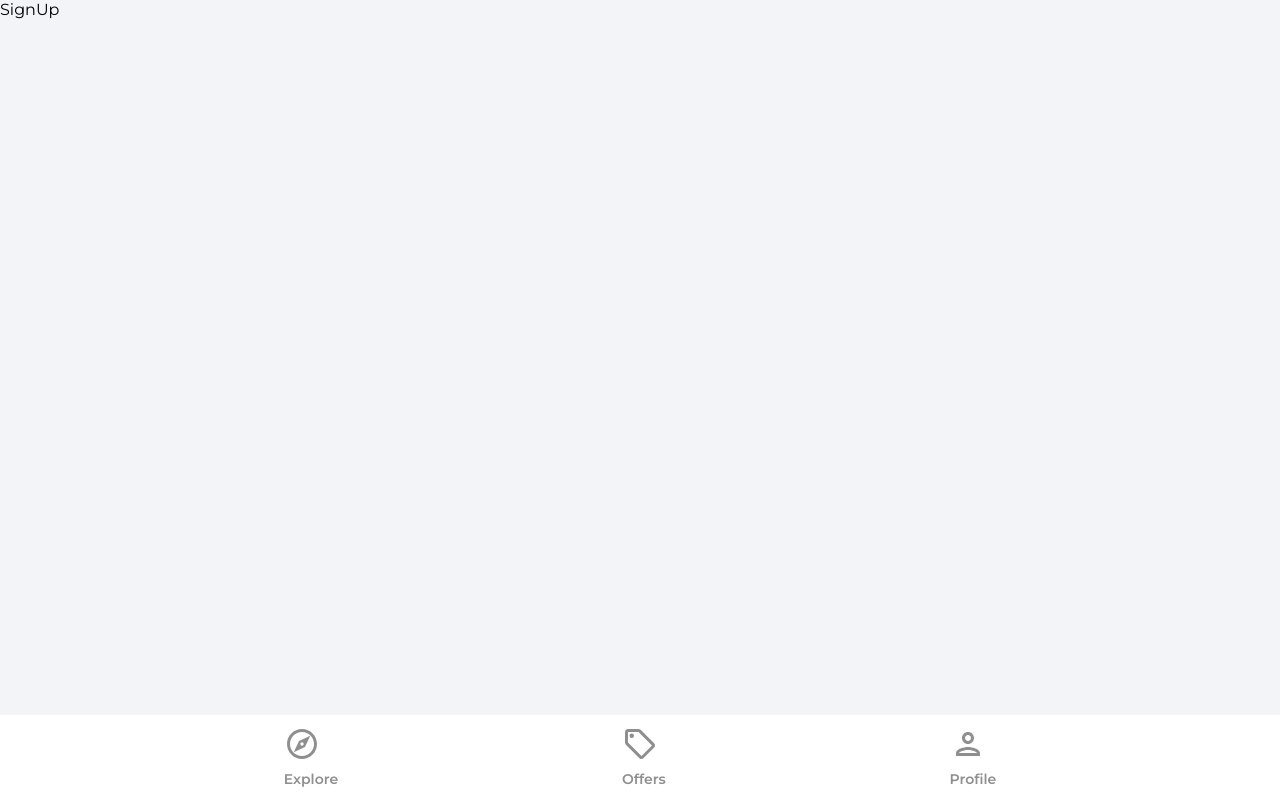
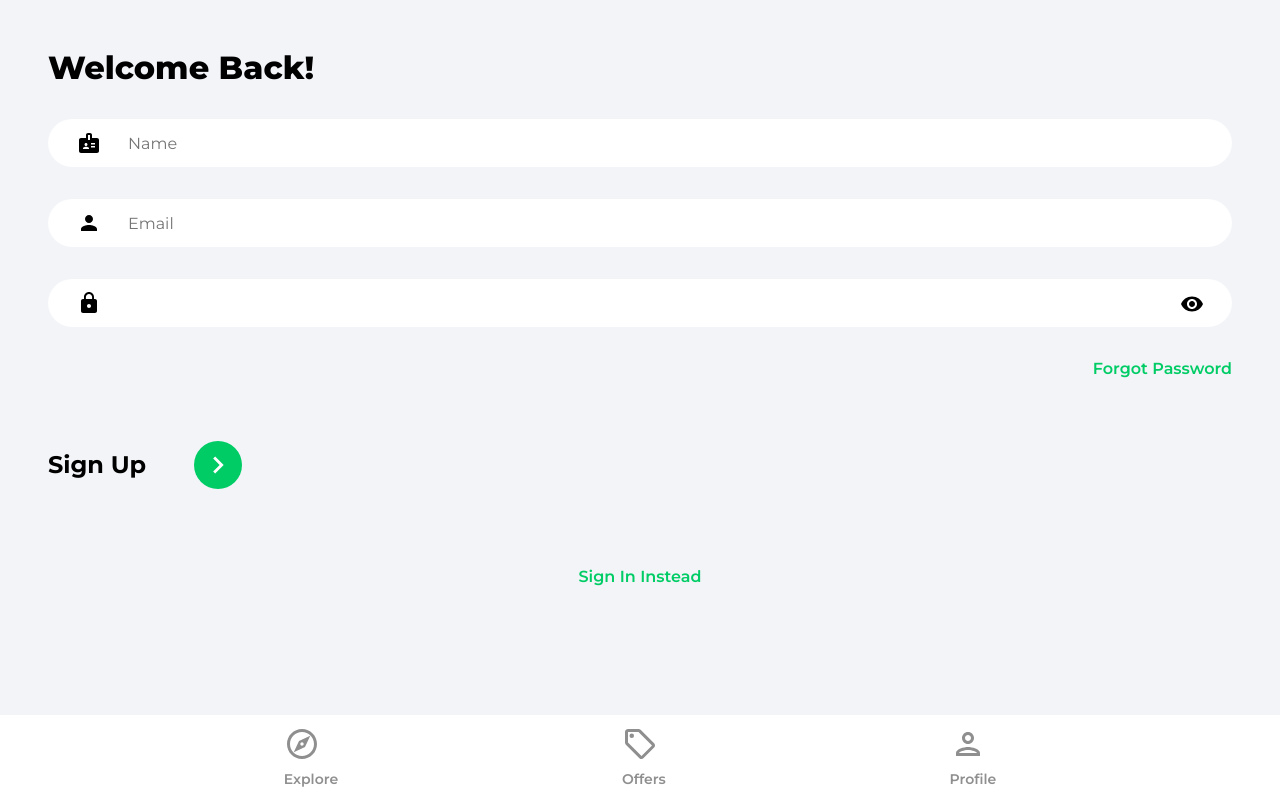
Before and after one commit to Sevil-h/house-marketplace-react, a React (Create React App) app: page /signup in a window 1280 px wide. Built offline with nearby package versions, Linux system fonts and the light colour scheme.

Commit message:
added firebase auth

```diff
--- a/src/App.js
+++ b/src/App.js
@@ -15,7 +15,7 @@
           <Route path="/" element={<Explore />} />
           <Route path="/forgot-password" element={<ForgotPassword />} />
           <Route path="/offers" element={<Offers />} />
-          <Route path="/profile" element={<SignIn />} />
+          <Route path="/profile" element={<Profile />} />
           <Route path="/signin" element={<SignIn />} />
           <Route path="/signup" element={<SignUp />} />
         </Routes>
--- a/src/firebase.config.js
+++ b/src/firebase.config.js
@@ -1,5 +1,5 @@
 import { initializeApp } from "firebase/app";
-import {getFirestore} from "firebase/firestore"
+import { getFirestore } from "firebase/firestore";
 // TODO: Add SDKs for Firebase products that you want to use
 // https://firebase.google.com/docs/web/setup#available-libraries
 
@@ -10,10 +10,10 @@
   projectId: "house-marketplace-5b75d",
   storageBucket: "house-marketplace-5b75d.appspot.com",
   messagingSenderId: "272206180",
-  appId: "1:272206180:web:c1047b5dd09ae65f451271"
+  appId: "1:272206180:web:c1047b5dd09ae65f451271",
 };
 
 // Initialize Firebase
-// const app = initializeApp(firebaseConfig);
+const app = initializeApp(firebaseConfig);
 
 export const db = getFirestore();
--- a/src/pages/Profile.jsx
+++ b/src/pages/Profile.jsx
@@ -1,9 +1,14 @@
-import React from 'react'
+import { useEffect, useState } from "react";
+import { getAuth } from "firebase/auth";
 
 function Profile() {
-  return (
-    <div>Profile</div>
-  )
+  const [user, setUser] = useState(null);
+
+  const auth = getAuth();
+  useEffect(() => {
+    setUser(auth.currentUser);
+  }, []);
+  return user ? <h1>{user.displayName}</h1> : "Not Log In";
 }
 
-export default Profile
+export default Profile;
--- a/src/pages/SignIn.jsx
+++ b/src/pages/SignIn.jsx
@@ -1,9 +1,96 @@
-import React from 'react'
+import { useState } from "react";
+import { Link, useNavigate } from "react-router-dom";
+import { getAuth, signInWithEmailAndPassword } from "firebase/auth";
+import { ReactComponent as ArrowRightIcon } from "../assets/svg/keyboardArrowRightIcon.svg";
+import visibilityIcon from "../assets/svg/visibilityIcon.svg";
 
-function Signin() {
+function SignIn() {
+  const [showPassword, setShowPassword] = useState(false);
+  const [formData, setFormData] = useState({
+    email: "",
+    password: "",
+  });
+  const { email, password } = formData;
+
+  const navigate = useNavigate();
+  const onChange = (e) => {
+    setFormData((prevState) => ({
+      ...prevState,
+      [e.target.id]: e.target.value,
+    }));
+  };
+
+  const onSubmit = async (e) => {
+    e.preventDefault();
+    try {
+      const auth = getAuth();
+
+      const userCredential = await signInWithEmailAndPassword(
+        auth,
+        email,
+        password
+      );
+
+      if (userCredential.user) {
+        navigate("/");
+      }
+    } catch (error) {
+      console.log(error);
+    }
+  };
+
   return (
-    <div>Signin</div>
-  )
+    <>
+      <div className="pageContainer">
+        <header>
+          <p className="pageHeader">Welcome Back!</p>
+        </header>
+        <main>
+          <form onSubmit={onSubmit}>
+            <input
+              type="email"
+              className="emailInput"
+              placeholder="Email"
+              id="email"
+              value={email}
+              onChange={onChange}
+            />
+            <div className="passwordInputDiv">
+              <input
+                type={showPassword ? "text" : "password"}
+                className="passwordInput"
+                id="password"
+                value={password}
+                onChange={onChange}
+              />
+
+              <img
+                className="showPassword"
+                src={visibilityIcon}
+                alt="show password"
+                onClick={() => setShowPassword((prevState) => !prevState)}
+              />
+            </div>
+
+            <Link to="/forgot-password" className="forgotPasswordLink">
+              Forgot Password
+            </Link>
+
+            <div className="signInBar">
+              <p className="signInText">Sign In</p>
+              <button className="signInButton">
+                <ArrowRightIcon fill="#ffffff" width="34px" height="34px" />
+              </button>
+            </div>
+          </form>
+          {/* Google OAuth */}
+          <Link to="/signup" className="registerLink">
+            Sign Up Instead
+          </Link>
+        </main>
+      </div>
+    </>
+  );
 }
 
-export default Signin
+export default SignIn;
--- a/src/pages/SignUp.jsx
+++ b/src/pages/SignUp.jsx
@@ -1,9 +1,122 @@
-import React from 'react'
+import { useState } from "react";
+import { Link, NavigationType, useNavigate } from "react-router-dom";
+import {
+  getAuth,
+  createUserWithEmailAndPassword,
+  updateProfile,
+} from "firebase/auth";
+import { doc, setDoc, serverTimestamp } from "firebase/firestore";
+import { db } from "../firebase.config";
+import { ReactComponent as ArrowRightIcon } from "../assets/svg/keyboardArrowRightIcon.svg";
+import visibilityIcon from "../assets/svg/visibilityIcon.svg";
 
 function SignUp() {
+  const [showPassword, setShowPassword] = useState(false);
+  const [formData, setFormData] = useState({
+    name: "",
+    email: "",
+    password: "",
+  });
+  const { name, email, password } = formData;
+
+  const navigate = useNavigate();
+  const onChange = (e) => {
+    setFormData((prevState) => ({
+      ...prevState,
+      [e.target.id]: e.target.value,
+    }));
+  };
+
+  const onSubmit = async (e) => {
+    e.preventDefault();
+
+    try {
+      const auth = getAuth();
+
+      const userCredential = await createUserWithEmailAndPassword(
+        auth,
+        email,
+        password
+      );
+
+      const user = userCredential.user;
+
+      updateProfile(auth.currentUser, {
+        displayName: name,
+      });
+
+      const formDataCopy = { ...formData };
+      delete formDataCopy.password;
+      formDataCopy.timestamp = serverTimestamp();
+
+      await setDoc(doc(db, "users", "user.uid"), formDataCopy);
+
+      navigate("/");
+    } catch (error) {
+      console.log(error);
+    }
+  };
+
   return (
-    <div>SignUp</div>
-  )
+    <>
+      <div className="pageContainer">
+        <header>
+          <p className="pageHeader">Welcome Back!</p>
+        </header>
+        <main>
+          <form onSubmit={onSubmit}>
+            <input
+              type="name"
+              className="nameInput"
+              placeholder="Name"
+              id="name"
+              value={name}
+              onChange={onChange}
+            />
+            <input
+              type="email"
+              className="emailInput"
+              placeholder="Email"
+              id="email"
+              value={email}
+              onChange={onChange}
+            />
+            <div className="passwordInputDiv">
+              <input
+                type={showPassword ? "text" : "password"}
+                className="passwordInput"
+                id="password"
+                value={password}
+                onChange={onChange}
+              />
+
+              <img
+                className="showPassword"
+                src={visibilityIcon}
+                alt="show password"
+                onClick={() => setShowPassword((prevState) => !prevState)}
+              />
+            </div>
+
+            <Link to="/forgot-password" className="forgotPasswordLink">
+              Forgot Password
+            </Link>
+
+            <div className="signUpBar">
+              <p className="signUpText">Sign Up</p>
+              <button className="signUpButton">
+                <ArrowRightIcon fill="#ffffff" width="34px" height="34px" />
+              </button>
+            </div>
+          </form>
+          {/* Google OAuth */}
+          <Link to="/signin" className="registerLink">
+            Sign In Instead
+          </Link>
+        </main>
+      </div>
+    </>
+  );
 }
 
-export default SignUp
+export default SignUp;
```
